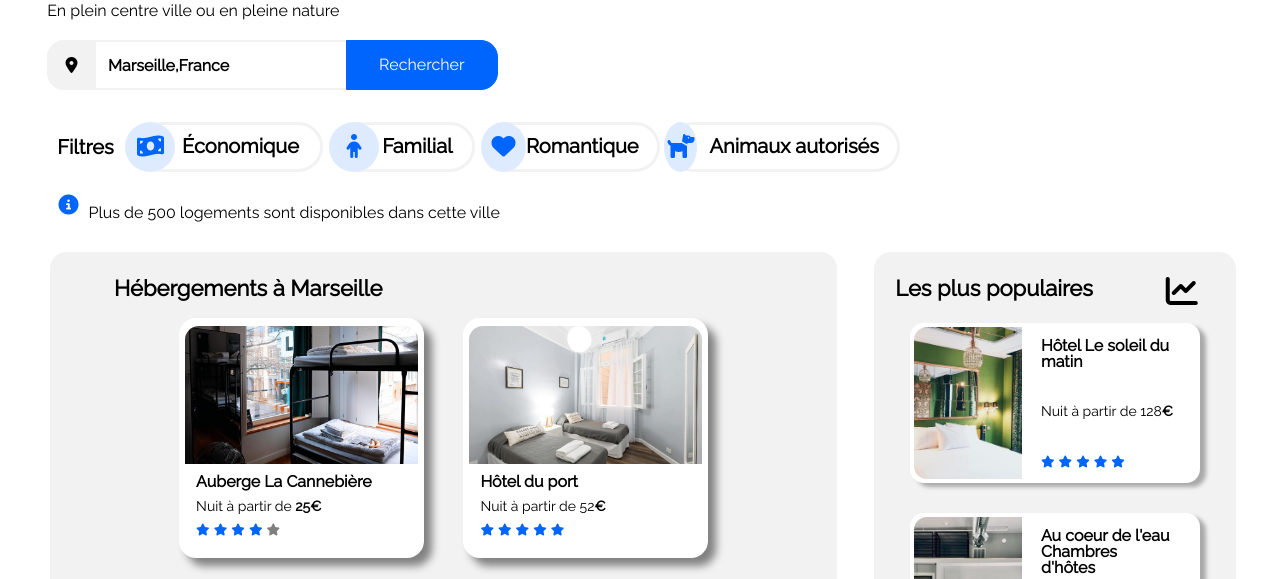
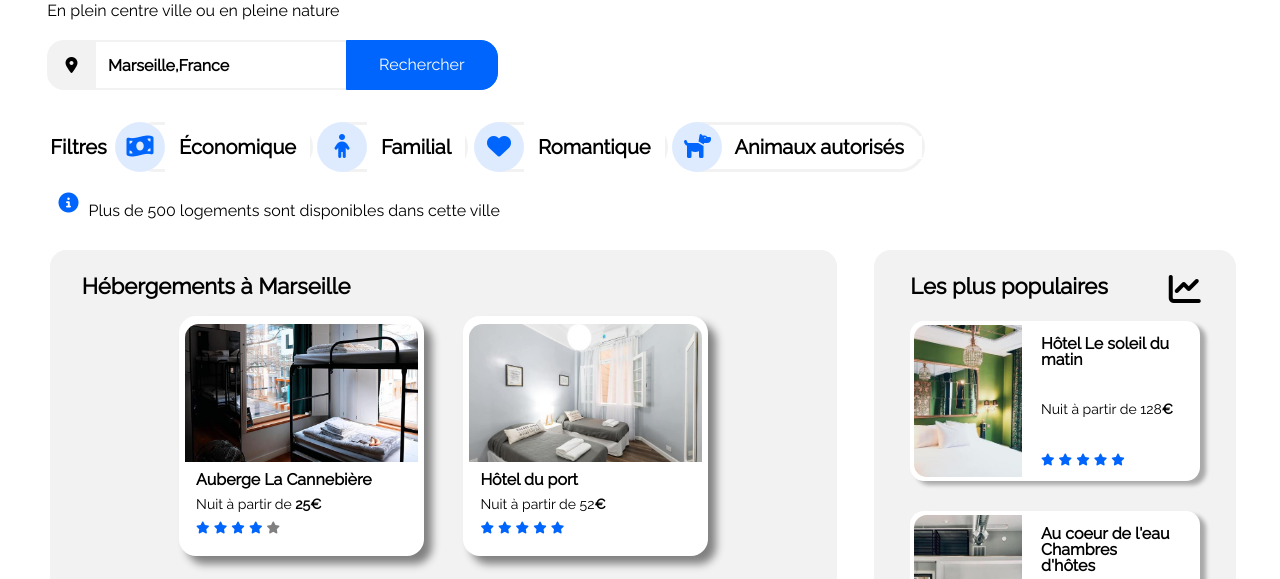
Before and after one commit to logaritme/Booki, a plain HTML site: page index.html in a window 1280 px wide. Shown: the part 221-800 px from the top of the page. Drawn offline with Linux system fonts and the light colour scheme; files that its build step writes are made by us from their sources.

Commit message:
Auto-layout Desktop version fail

```diff
--- a/index.html
+++ b/index.html
@@ -61,31 +61,27 @@
             </div>
         </section>
         <section class="filters-flex-position">
-            <div class="filters">
-                <div class="filters-word">
-                    <h3>Filtres</h3>
-                </div>
+                <div class="filters-word">Filtres</div>
 
-                <button id="size-first" class="rounded-filters">
+                <button class="rounded-filters">
                     <span class="fas fa-money-bill-wave blue"></span>
-                    <span class="filters-text">Économique</span>
+                    <span class="filters-text filter-button">Économique</span>
                 </button>
 
-                <button id="size-second" class="rounded-filters">
+                <button class="rounded-filters">
                     <span class="fas fa-child blue"></span>
-                    <span class="filters-text">Familial</span>
+                    <span class="filters-text filter-button">Familial</span>
                 </button>
 
-                <button id="size-third" class="rounded-filters">
+                <button class="rounded-filters">
                     <span class="fas fa-heart blue"></span>
-                    <span class="filters-text">Romantique</span>
+                    <span class="filters-text filter-button">Romantique</span>
                 </button>
 
-                <button id="size-forth" class="rounded-filters">
+                <button class="rounded-filters">
                     <span class="fas fa-dog blue"></span>
-                    <span id="text-specific-position" class="filters-text">Animaux autorisés</span>
+                    <span id="text-specific-position" class="filters-text filter-button">Animaux autorisés</span>
                 </button>
-            </div>
         </section>
         <div class="informations">
             <span class="fas fa-info-circle fa-lg"></span>
--- a/style.css
+++ b/style.css
@@ -395,20 +395,22 @@ input[type="search"] {
 /* 2.1.4.1 FILTERS */
 
 .filters-flex-position {
-    width: 100%;
-    padding-left: 2.5%;
-    padding-top: 12px;
-    margin-bottom: -18px;
+    width: 74%;
+    display: flex;
+    flex-flow: row nowrap;
+    padding-left: 2.75%;
+    padding-top: 32px;
+    gap: 1%;
 }
 
-.filters {
-    width: 74%;
-    display: flex;
-    align-items: stretch;
-    padding-top: 20px;
-    padding-bottom: 20px;
-    padding-left: 10px;
-    gap: 1%;
+.filter-button {
+    padding: 16px 14px;
+    background-color: white;
+    color: black;
+}
+
+.filter-button:hover {
+    color: red;
 }
 
 .filters-word {
@@ -418,32 +420,24 @@ input[type="search"] {
     align-items: baseline;
     font-size: 20px;
     line-height: 2.5;
+    font-weight: 700;
 }
 
-#size-first {
-    width: 21.03%;
-}
-
-#size-second {
-    width: 16.06%;
-}
-
-#size-third {
-    width: 19.71%;
-}
-
-#size-forth {
-    width: 26%;
+.filters-text{
+    display: flex;
+    align-content: center;
+    white-space: nowrap;
+    font-weight: bold;
+    font-size: 20px;
+    z-index: 1;
 }
 
 .rounded-filters {
     height: 50px;
-
     display: flex;
     flex-flow: row nowrap;
-    align-items: baseline;
+    align-items: center;
     justify-content: space-around;
-
     background-color: white;
     border: 3px solid;
     border-color: #F2F2F2;
@@ -518,19 +512,6 @@ input[type="search"] {
     margin-left: -7px;
     line-height: 2;
     z-index: 2;
-}
-
-.filters-text{
-    display: flex;
-    align-content: center;
-    white-space: nowrap;
-
-    font-weight: bold;
-    font-size: 20px;
-    line-height: 2.1;
-    z-index: 1;
-
-    padding: 0 18px 0 0;
 }
 
 #text-specific-position {
@@ -631,12 +612,11 @@ input[type="search"] {
 .sixth {
     width: 100%;
     background-color: #F2F2F2;
-    padding-left: 9%;
 }
 
 .medium-text {
     margin-top: 25px;
-    margin-left: -1%;
+    margin-left: 4%;
     font-size: 22px;
     font-weight: 900;
 }
@@ -646,6 +626,7 @@ input[type="search"] {
     font-size: 16px;
     font-weight: 700;
     padding-bottom: 25px;
+    padding-left: 4%;
 }
 
 .cont-img {
```
